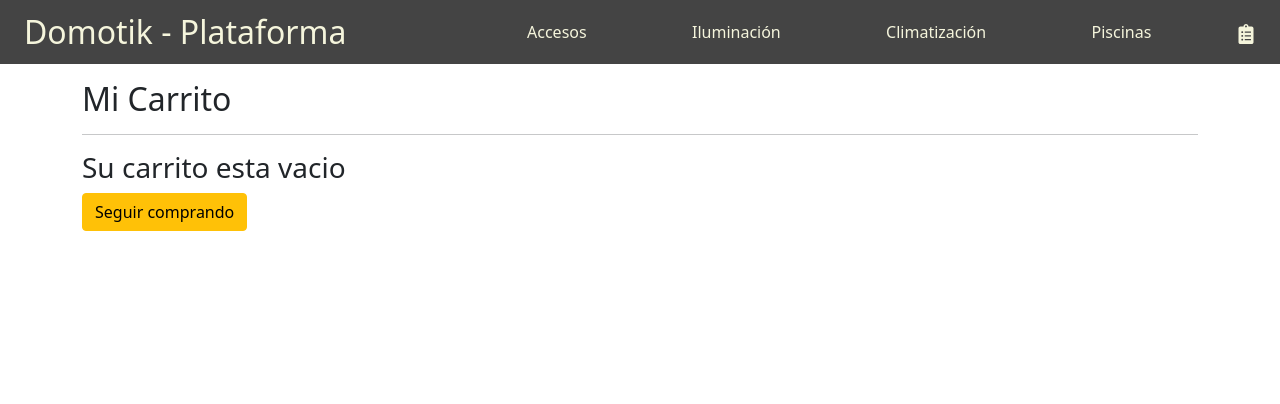
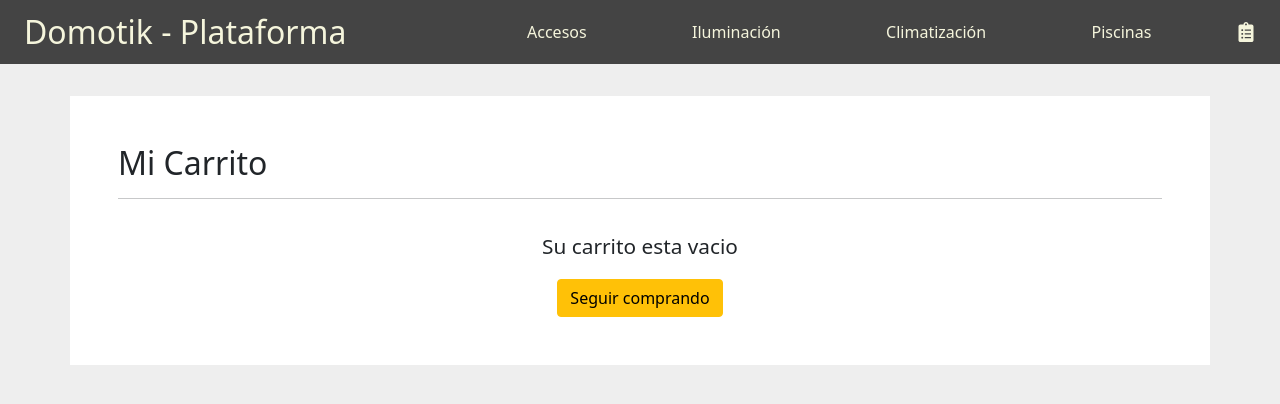
Before and after one commit to AlejoGreco/ecommerce-domotik, a React (Create React App) app: page /cart in a window 1280 px wide. Shown: the top 404 px of the page. Built offline with nearby package versions, Linux system fonts and the light colour scheme.

Commit message:
Estilos del carrito y logica adicional

```diff
--- a/src/components/Cart/Cart.js
+++ b/src/components/Cart/Cart.js
@@ -2,26 +2,34 @@ import React from 'react'
 import { Link } from 'react-router-dom';
 import { useCartContext } from '../../context/CartContext/CartContext'
 import CartItem from '../CartItem/CartItem';
+import './Cart.scss'
 
 export const Cart = () => {
 
-    const { carrito, vaciarCarrito } = useCartContext();
+    const { carrito, vaciarCarrito, totalPrice } = useCartContext();
     return (
-        <div className="container my-3">
+        <div className="carrito-back">
+            <div className="container carrito">
                 <h2>Mi Carrito</h2>
                 <hr/>
                 {
                     carrito.length
                     ?   <>
                             { carrito.map(producto => <CartItem {...producto}/>) }
-                        <hr />
-                        <button onClick={vaciarCarrito}>Vaciar Carrito</button>
+                            <div className="cart-controls">
+                                <p>Total de compra ${totalPrice()}</p>
+                                <div>
+                                    <button onClick={vaciarCarrito} className="btn btn-danger">Vaciar Carrito</button>
+                                    <button className="btn btn-success">Comprar carrito</button>
+                                </div>
+                             </div>
                         </>
-                :   <>
-                        <h3>Su carrito esta vacio</h3>
+                    :   <div className="cart-empty">
+                            <p>Su carrito esta vacio</p>
                             <Link to="/" className="btn btn-warning">Seguir comprando</Link>
-                    </>
+                        </div>
                 }
+            </div>
         </div>
     )
 }
--- /dev/null
+++ b/src/components/Cart/Cart.scss
@@ -0,0 +1,37 @@
+.carrito-back {
+    background-color: #EEE;
+    padding-top: 2rem;
+    min-height: 100vh;
+
+    .carrito {
+        background-color: #FFF;
+        padding: 3rem;
+
+        .cart-controls {
+            display: flex;
+            justify-content: space-between;
+            align-items: center;
+            margin-top: 2rem;
+
+            p {
+                margin: 0;
+                font-size: 1.4rem;
+            }
+
+            button:last-child {
+                margin-left: 1rem;
+            }
+        }
+
+        .cart-empty {
+            margin-top: 2rem;
+            display: flex;
+            flex-direction: column;
+            align-items: center;
+
+            p {
+                font-size: 1.3rem;
+            }
+        }
+    }
+}
--- a/src/components/CartItem/CartItem.js
+++ b/src/components/CartItem/CartItem.js
@@ -1,17 +1,23 @@
 import React from 'react'
 import { useCartContext } from '../../context/CartContext/CartContext'
+import './CartItem.scss'
+import { FaTrashAlt } from 'react-icons/fa';
 
 const CartItem = ({id, nombre, precio, img, count}) => {
 
     const { quitarDelCarrito } = useCartContext();
 
     return (
-        <div>
+        <div className="cart-item">
             <img src={img} alt={nombre} />
-            <h4>{nombre}</h4>
-            <p>Precio: {precio}</p>
-            <p>Cantidad: {count}</p>
-            <button onClick={() => quitarDelCarrito(id)}>Quitar</button>
+            <div className="cart-info">
+                <h4>{nombre}</h4>
+                <p>${precio}</p>
+            </div>
+            <div className="cart-item-control">
+                <p>Items {count}</p>
+                <button className="btn btn-danger" onClick={() => quitarDelCarrito(id)}><FaTrashAlt /></button>
+            </div>
         </div>
     )
 }
--- /dev/null
+++ b/src/components/CartItem/CartItem.scss
@@ -0,0 +1,39 @@
+.cart-item {
+    display: grid;
+    grid-template-columns: 5rem auto 1fr;
+    grid-template-rows: 5rem;
+    align-items: center;
+    padding: 2rem 1rem;
+    border-bottom: 1px solid #BBB;
+
+    img {
+        width: 4.5rem;
+        object-fit: cover;
+    }
+
+    .cart-info {
+        margin-left: 1rem;
+
+        h4 {
+            font-size: 1.3rem;
+        }
+
+        p {
+            margin-bottom: 0;
+            font-size: 1.2rem;
+        }
+    }
+
+    .cart-item-control {
+        justify-self: flex-end;
+        display: flex;
+        align-items: center;
+        justify-content: space-between;
+        min-width: 12rem;
+
+        p {
+            margin: 0;
+        }
+
+    }
+}
--- a/src/components/CartWidget/CartWidget.js
+++ b/src/components/CartWidget/CartWidget.js
@@ -1,9 +1,17 @@
 import React from 'react'
 import {FaClipboardList} from 'react-icons/fa'
+import { useCartContext } from '../../context/CartContext/CartContext'
+import './CartWidget.scss'
 
 export const CartWidget = () => {
+    const {totalCount, carrito} = useCartContext();
     return (
-        <div>
+        <div className="widget-container">
+            {
+                carrito.length
+                ?   <p className="widget-number">{totalCount()}</p>
+                :   <></>
+            }
             <FaClipboardList size={20}/>
         </div>
     )
--- /dev/null
+++ b/src/components/CartWidget/CartWidget.scss
@@ -0,0 +1,18 @@
+.widget-container {
+    display: flex;
+    align-items: center;
+    position: relative;
+
+    .widget-number {
+        background-color: red;
+        color: #FFF;
+        border-radius: .2rem;
+        width: 1rem;
+        text-align: center;
+        font-size: .8rem;
+        position: absolute;
+        left: -1rem;
+        top: -.5rem;
+    }
+
+}
--- a/src/context/CartContext/CartContext.js
+++ b/src/context/CartContext/CartContext.js
@@ -23,12 +23,22 @@ export const CartContextProvider = ({children}) => {
         return carrito.find(producto => producto.id === productId);
     }
 
+    const totalCount = () => {
+        return carrito.reduce((accu, p) => accu = accu + p.count, 0)
+    }
+
+    const totalPrice = () => {
+        return carrito.reduce((accu, p) => accu = accu + p.count * p.precio, 0)
+    }
+
     const values = {
         carrito,
         agregarAlCarrito,
         quitarDelCarrito,
         vaciarCarrito,
-        isInCart
+        isInCart,
+        totalCount,
+        totalPrice
     }
     return (
         <CartContext.Provider
```
Lines whose indentation alone changed are shown as unchanged.
